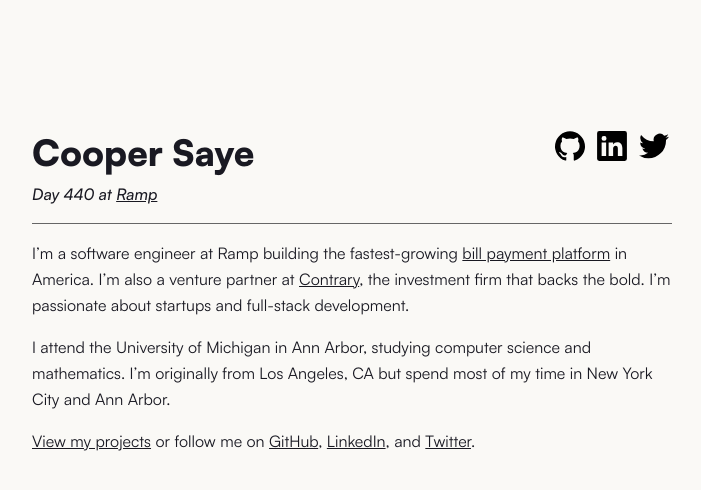
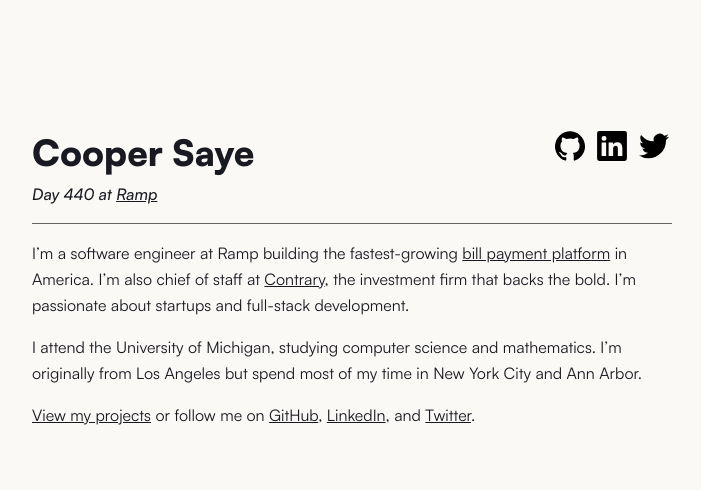
Before and after one commit to csaye/csaye.com-v8, a Next.js app: page / in a window 1280 px wide. Shown: the top 490 px of the page, without its empty margins (288-989 px from the left). Built offline with nearby package versions, Linux system fonts and the light colour scheme.

Commit message:
Update description

```diff
--- a/app/page.tsx
+++ b/app/page.tsx
@@ -39,16 +39,16 @@
           <DomLink href='https://ramp.com/bill-pay'>
             bill payment platform
           </DomLink>{' '}
-          in America. I’m also a venture partner at{' '}
+          in America. I’m also chief of staff at{' '}
           <DomLink href='https://www.contrary.com/'>Contrary</DomLink>, the
           investment firm that backs the bold. I’m passionate about startups and
           full-stack development.
         </p>
 
         <p>
-          I attend the University of Michigan in Ann Arbor, studying computer
-          science and mathematics. I’m originally from Los Angeles, CA but spend
-          most of my time in New York City and Ann Arbor.
+          I attend the University of Michigan, studying computer science and
+          mathematics. I’m originally from Los Angeles but spend most of my time
+          in New York City and Ann Arbor.
         </p>
 
         <p>
```
